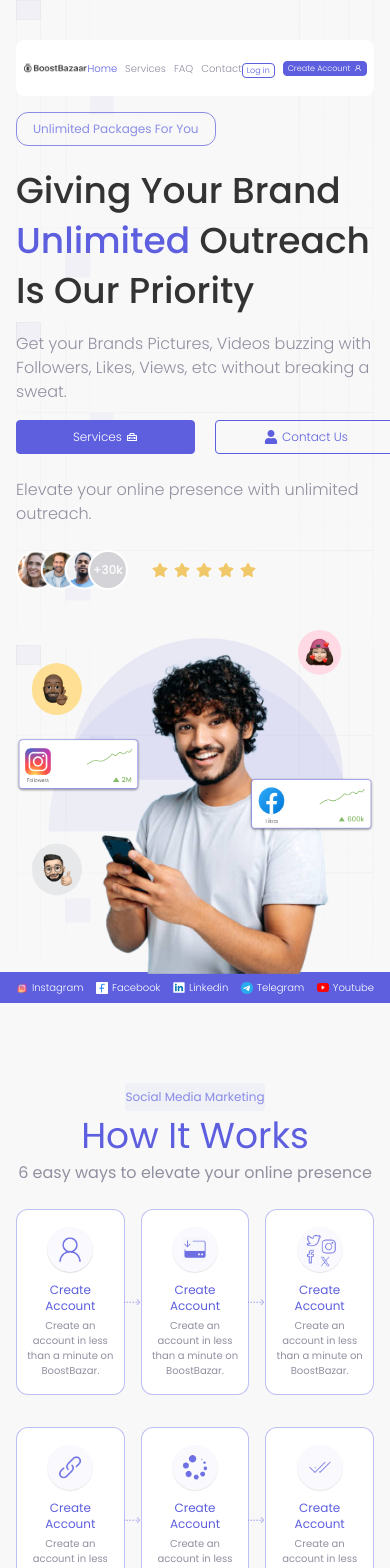
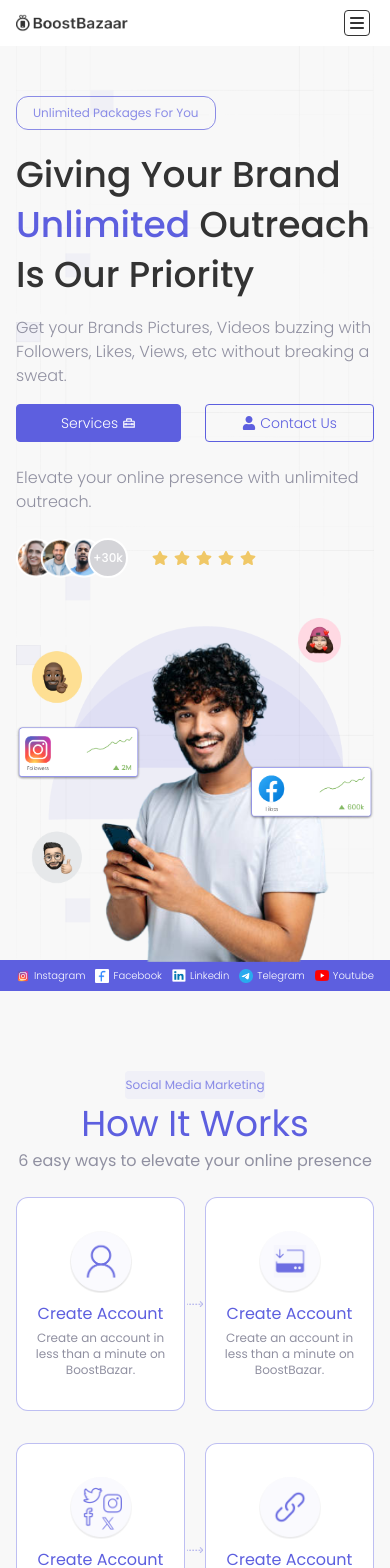
Before and after one commit to Acctbazaar247/boostbazaar, a Next.js app: page / in a window 390 px wide. Shown: the top 1568 px of the page. Built offline with nearby package versions, Linux system fonts and the light colour scheme.

Commit message:
updated mobile responsiveness

```diff
--- a/app/globals.css
+++ b/app/globals.css
@@ -13,13 +13,13 @@
     @apply text-primary text-4xl 2xl:text-[45px] leading-[50px] 2xl:leading-[68px];
   }
   .btnFilled {
-    @apply border border-primary bg-primary text-white px-2 md:px-4 py-0.5 md:py-2  rounded md:rounded-xl hover:bg-primary/95 transition-all;
+    @apply border border-primary bg-primary text-white px-4 py-1 md:py-2  rounded md:rounded-xl hover:bg-primary/95 transition-all;
   }
   .btnOutlined {
-    @apply text-primary px-2 md:px-4 py-0.5 md:py-2  rounded md:rounded-xl border border-primary hover:bg-primary hover:border-primary hover:text-white transition-all;
+    @apply text-primary px-4 py-1 md:py-2  rounded md:rounded-xl border border-primary hover:bg-primary hover:border-primary hover:text-white transition-all;
   }
   .btnNoDesign {
-    @apply text-white/80 px-2 md:px-4 py-0.5 md:py-2 hover:text-white  transition-all;
+    @apply text-white/80 px-4 py-1 md:py-2 hover:text-white  transition-all;
   }
 }
 
--- a/components/home/Banner.tsx
+++ b/components/home/Banner.tsx
@@ -38,7 +38,7 @@ const Banner = () => {
     <section id="Home" className="md:h-screen">
       <div className="md:h-[89%] container grid grid-cols-1 md:grid-cols-2">
         {/* this is left div  */}
-        <div className="flex flex-col max-sm:pt-28 justify-end md:h-full">
+        <div className="flex flex-col max-sm:pt-24 justify-end md:h-full">
           <h2 className="text-primary/70 border w-fit border-primary/70 rounded-xl text-xs py-2 px-4">
             Unlimited Packages For You
           </h2>
@@ -51,17 +51,17 @@ const Banner = () => {
             Views, etc without breaking a sweat.
           </p>
 
-          <div className="flex items-center gap-5">
+          <div className="flex items-center justify-between md:gap-5">
             <AppButton
               icon={<MdOutlineHomeRepairService />}
               label="Services"
-              className="px-14 py-2"
+              className="px-11 md:px-14 py-2"
               href="#Services"
             />
             <AppButton
               label="Contact Us"
               variant="outlined"
-              className="px-12 py-2"
+              className="px-9 md:px-12 py-2"
               icon={<FaUser className="text-sm" />}
               iconPosition="left"
               href="#Contact"
@@ -117,7 +117,7 @@ const Banner = () => {
           {bannerData.map((bann, i) => (
             <div key={i} className="center gap-1">
               <Image
-                className="max-sm:w-3 max-2xl:w-9 h-auto"
+                className="max-sm:w-3.5 max-2xl:w-9 h-auto"
                 src={bann.image}
                 alt="banner image"
                 width={i == 0 ? 50 : 45}
--- a/components/home/FAQ.tsx
+++ b/components/home/FAQ.tsx
@@ -62,14 +62,14 @@ const FAQ = () => {
             <div
               key={faq.text}
               className={`border-b border-b-black/30 pb-6 ${
-                i !== 0 && "pt-12"
+                i !== 0 && "pt-8 md:pt-12"
               }`}
             >
-              <h2 className="text-2xl leading-9 pb-6 flex items-center gap-2.5">
+              <h2 className="text-xl md:text-2xl md:leading-9 pb-6 flex items-center gap-2.5">
                 <IoIosArrowUp className="text-dark-grey" />
                 {faq.title}
               </h2>
-              <p className="text-xl leading-7 font-light px-4 text-black/90">
+              <p className="text-lg md:text-xl md:leading-7 font-light px-4 text-black/90">
                 {faq.text}
               </p>
             </div>
--- a/components/home/HowWorks.tsx
+++ b/components/home/HowWorks.tsx
@@ -43,14 +43,25 @@ const HowWorks = () => {
       <p className="text-dark-grey text-center">
         6 easy ways to elevate your online presence
       </p>
-      <div className="grid grid-cols-3 gap-x-4 md:gap-x-28 gap-y-8 md:gap-y-12 pt-6 md:pt-12">
+      <div className="grid grid-cols-2 lg:grid-cols-3 gap-x-5 md:gap-x-28 gap-y-8 md:gap-y-12 pt-6 md:pt-12">
         {cardData.map((card, i) => (
           <div
             key={card?.title}
-            className="bg-white relative center flex-col py-4 md:pt-12 md:pb-8 px-2 md:px-8 rounded-xl border border-primary/40"
+            className="bg-white relative center flex-col py-8 md:pt-12 md:pb-8 px-2 md:px-8 rounded-xl border border-primary/40"
           >
             {i !== 2 && i !== 5 && (
-              <div className="absolute -right-4 md:-right-20">
+              <div className="max-sm:hidden absolute -right-4 md:-right-20">
+                <Image
+                  src={"/image/arrow.png"}
+                  alt="arrow"
+                  className="max-sm:w-4 object-cover"
+                  width={60}
+                  height={40}
+                />
+              </div>
+            )}
+            {i % 2 === 0 && (
+              <div className="absolute -right-[19px] md:-right-20">
                 <Image
                   src={"/image/arrow.png"}
                   alt="arrow"
@@ -65,13 +76,13 @@ const HowWorks = () => {
               src={card.image}
               width={130}
               height={130}
-              className="max-sm:w-12 aspect-square rounded-full"
+              className="max-sm:w-16 aspect-square rounded-full"
               alt={card.title}
             />
-            <h2 className="text-primary text-xs md:text-[26px] 2xl:text-3xl pt-2 md:pt-11">
+            <h2 className="text-primary text-base md:text-[26px] 2xl:text-3xl pt-2 md:pt-11">
               {card.title}
             </h2>
-            <p className="text-dark-grey text-[10px] 2xl:text-lg pt-1 md:pt-2">
+            <p className="text-dark-grey text-xs 2xl:text-lg pt-1 md:pt-2">
               {card.text}
             </p>
           </div>
--- a/components/home/Navbar.tsx
+++ b/components/home/Navbar.tsx
@@ -5,9 +5,12 @@ import Link from "next/link";
 import AppButton from "../ui/AppButton";
 import { useState } from "react";
 import { AiOutlineUser } from "react-icons/ai";
+import { FaBars } from "react-icons/fa6";
+import { Drawer } from "antd";
 
 const Navbar = () => {
   const [activeTab, setActiveTab] = useState("Home");
+  const [mobileMenu, setMobileMenu] = useState(false);
 
   const navLinks = [
     { label: "Home", path: "#Home" },
@@ -15,19 +18,20 @@ const Navbar = () => {
     { label: "FAQ", path: "#FAQ" },
     { label: "Contact", path: "#Contact" },
   ];
+
   return (
-    <nav className="fixed top-10 left-0 w-full z-50">
-      <header className="w-11/12 mx-auto md:container bg-white rounded-lg md:rounded-xl py-4 px-2 md:px-11 flex items-center justify-between">
+    <nav className="fixed top-0 md:top-10 left-0 w-full z-50">
+      <header className="w-full md:container bg-white md:rounded-xl py-2.5 md:py-4 px-4 md:px-11 flex items-center justify-between">
         <Link href={"/"}>
           <Image
             src={"/image/logo.png"}
             alt="logo"
             width={180}
             height={30}
-            className="max-sm:w-16 object-cover"
+            className="max-sm:w-28 object-cover"
           />
         </Link>
-        <div className="flex items-center gap-2 md:gap-9">
+        <div className="max-sm:hidden flex items-center gap-2 md:gap-9">
           {navLinks.map((nav) => (
             <Link
               key={nav.label}
@@ -41,19 +45,76 @@ const Navbar = () => {
             </Link>
           ))}
         </div>
-        <div className="flex items-center gap-2 md:gap-4">
+        <div className="max-sm:hidden flex items-center gap-2 md:gap-4">
           <AppButton
-            className="max-sm:text-[8px] max-sm:leading-[9px] px-1 md:px-12"
+            className=" md:px-12"
             variant="outlined"
             label="Log in"
             href="/auth/sign-in"
           />
           <AppButton
-            className="max-sm:text-[8px]  max-sm:leading-[9px] max-sm:px-1"
+            className="px-6"
             label="Create Account"
             icon={<AiOutlineUser />}
             href="/auth/sign-up"
           />
+        </div>
+
+        <button
+          onClick={() => setMobileMenu(true)}
+          className="transition-all ml-auto mr-1 md:hidden flex justify-center items-center border border-black p-1 rounded"
+        >
+          <FaBars />
+        </button>
+
+        <div className="md:hidden">
+          <Drawer
+            width={300}
+            title={
+              <>
+                <Link href={"/"}>
+                  <Image
+                    src={"/image/logo.png"}
+                    alt="logo"
+                    width={180}
+                    height={30}
+                    className="max-sm:w-28 object-cover"
+                  />
+                </Link>
+              </>
+            }
+            placement={"left"}
+            closable={false}
+            onClose={() => setMobileMenu(false)}
+            open={mobileMenu}
+          >
+            <div className="space-y-2">
+              {navLinks.map((nav) => (
+                <Link
+                  key={nav.label}
+                  onClick={() => setActiveTab(nav.label)}
+                  href={nav.path}
+                  className={`block font-medium  md:text-lg ${
+                    nav.label === activeTab ? "text-primary" : "text-dark-grey"
+                  }`}
+                >
+                  {nav.label}
+                </Link>
+              ))}
+              <AppButton
+                className=" md:px-12"
+                variant="outlined"
+                label="Log in"
+                href="/auth/sign-in"
+              />
+              <AppButton
+                className="px-6"
+                label="Create Account"
+                icon={<AiOutlineUser />}
+                href="/auth/sign-up"
+              />
+            </div>
+          </Drawer>
         </div>
       </header>
     </nav>
--- a/components/home/Services.tsx
+++ b/components/home/Services.tsx
@@ -66,7 +66,7 @@ const Services = () => {
         </div>
       </div>
 
-      <div className="grid grid-cols-4 gap-2 md:gap-10">
+      <div className="grid grid-cols-2 lg:grid-cols-4 gap-2 md:gap-10">
         {servicesData.map((service, i) => (
           <div
             key={i}
@@ -81,7 +81,7 @@ const Services = () => {
                 className="w-full h-auto 2xl:h-44"
               />
             </div>
-            <h3 className="text-sm md:text-2xl pb-5 md:pb-16 pt-2 md:pt-8">
+            <h3 className="text-base md:text-2xl pb-8 md:pb-16 pt-4 md:pt-8">
               {service.title}
             </h3>
           </div>
--- a/components/home/WhyChoose.tsx
+++ b/components/home/WhyChoose.tsx
@@ -2,7 +2,7 @@ import Image from "next/image";
 
 const WhyChoose = () => {
   return (
-    <section className="py-20 md:py-52 2xl:py-56 container grid grid-cols-1 md:grid-cols-2 md:gap-7">
+    <section className="pt-20 pb-8 md:py-52 2xl:py-56 container grid grid-cols-1 md:grid-cols-2 md:gap-7">
       <Image
         src={"/image/why-choose.png"}
         className="w-full"
@@ -28,7 +28,7 @@ const WhyChoose = () => {
           width={200}
           height={50}
           alt="logo"
-          className="pt-8 2xl:pt-16"
+          className="lg:pt-8 2xl:pt-16"
         />
       </div>
     </section>
--- a/components/ui/AppButton.tsx
+++ b/components/ui/AppButton.tsx
@@ -31,7 +31,7 @@ const AppButton = ({
     <Link key={label} href={href} className="block min-w-fit">
       <button
         className={cn(
-          "text-xs md:text-base lg:text-lg xl:text-xl font-light min-w-fit",
+          "text-sm md:text-base lg:text-lg xl:text-xl font-light min-w-fit",
           icon && "flex items-center gap-1 md:gap-2",
           variant === "filled"
             ? "btnFilled"
@@ -47,7 +47,7 @@ const AppButton = ({
         //       : variant === "outlined"
         //       ? outlineClass
         //       : noDesignClass
-        //   } text-xs md:text-base lg:text-lg xl:text-xl font-medium min-w-fit ${className}`
+        //   } text-sm md:text-base lg:text-lg xl:text-xl font-medium min-w-fit ${className}`
         // )}
         type={type}
       >
@@ -59,7 +59,7 @@ const AppButton = ({
     <button
       key={label}
       className={cn(
-        "text-xs md:text-base lg:text-lg xl:text-xl font-light min-w-fit",
+        "text-sm md:text-base lg:text-lg xl:text-xl font-light min-w-fit",
         icon && "flex items-center gap-1 md:gap-2",
         variant === "filled"
           ? "btnFilled"
--- a/package.json
+++ b/package.json
@@ -9,6 +9,7 @@
     "lint": "next lint"
   },
   "dependencies": {
+    "antd": "^5.19.3",
     "clsx": "^2.1.1",
     "next": "14.2.5",
     "react": "^18",
```
Also changed, not shown: 1 other file (tests, documents, lock files or other folders).
